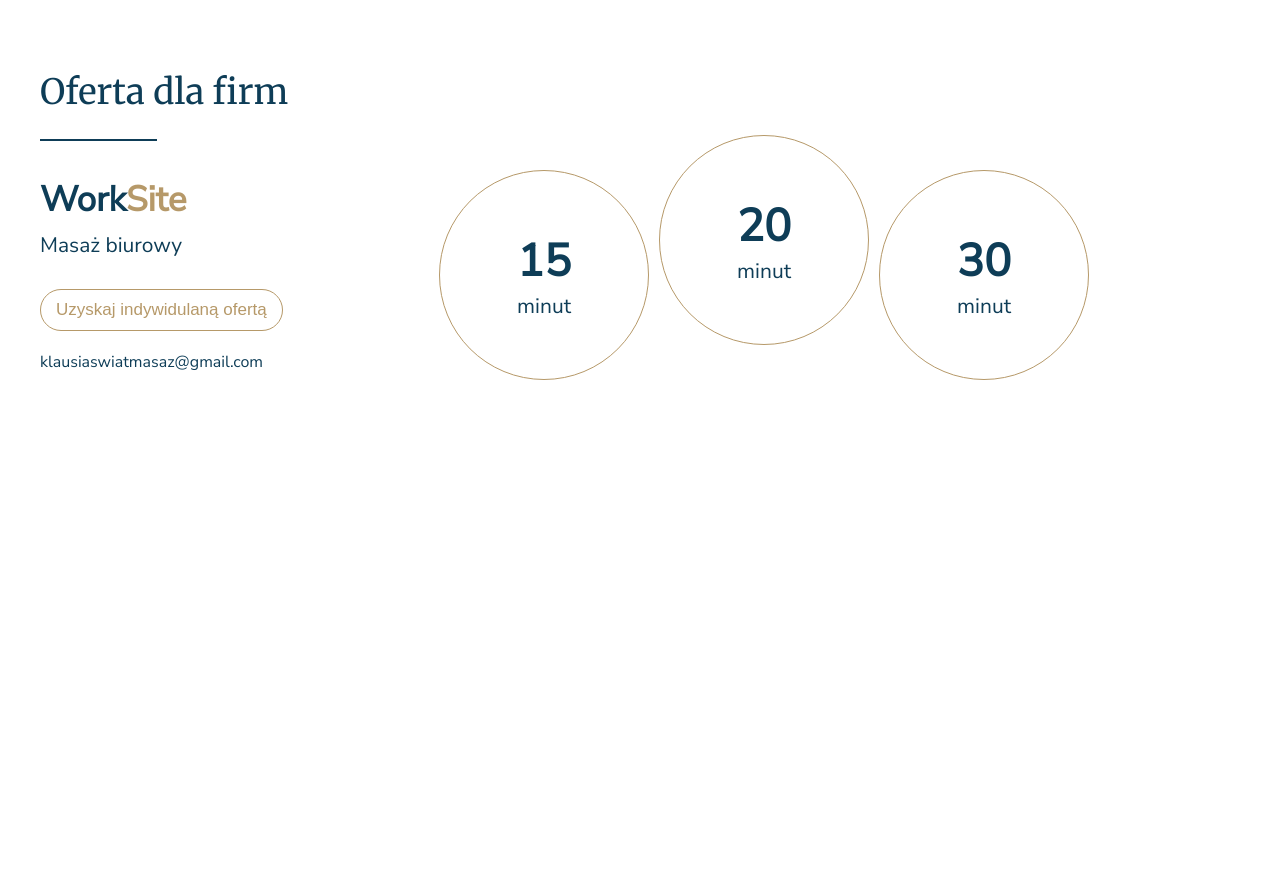
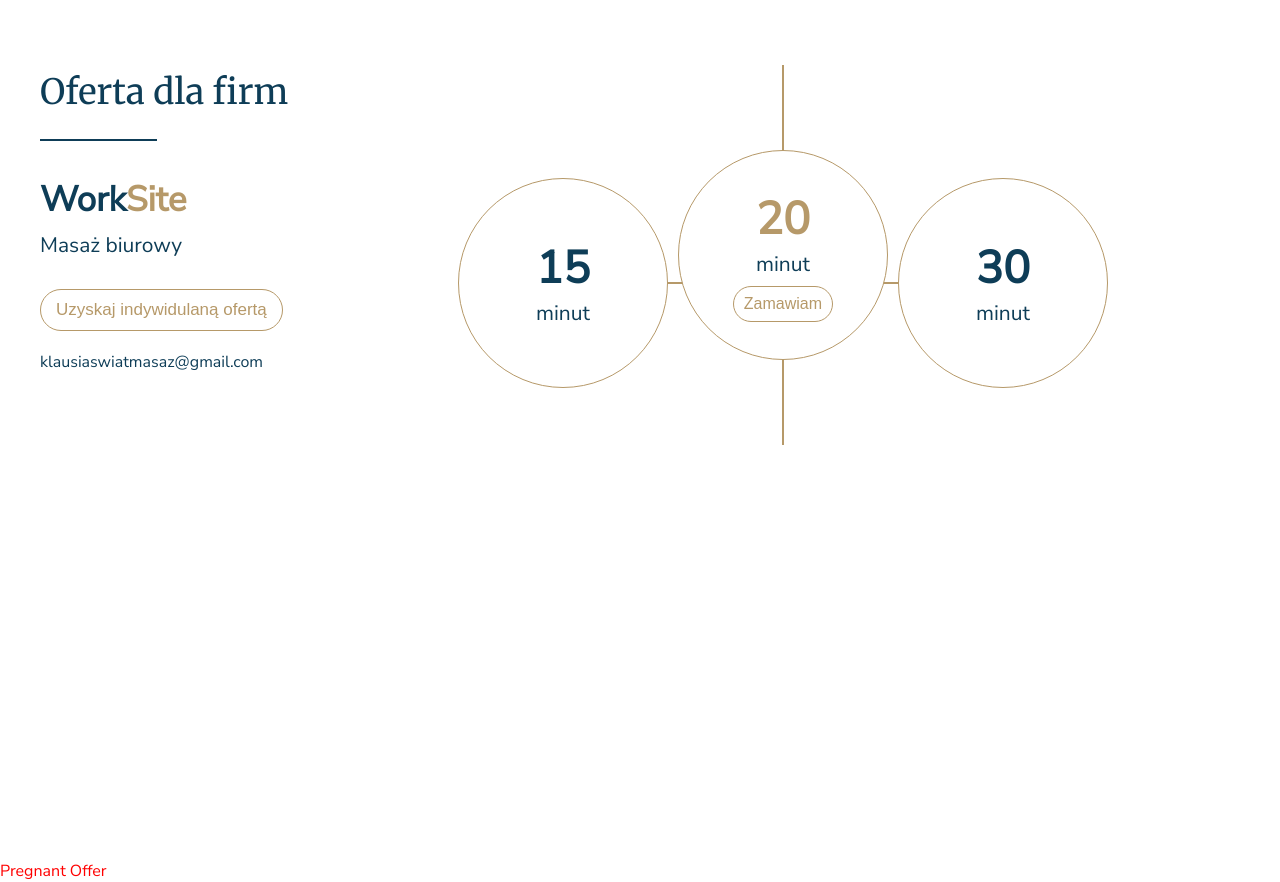
Before and after one commit to DBakalarski/swiat-masazu, a React (Create React App) app: page / in a window 1280 px wide. Shown: the part 1540-2422 px from the top of the page. Before the commit the page ends 2400 px from the top, so only its background shows below. Built offline with nearby package versions, Linux system fonts and the light colour scheme.

Commit message:
Add pregnant section

```diff
--- a/src/App.js
+++ b/src/App.js
@@ -4,6 +4,7 @@ import './App.scss';
 import Header from './Components/Header/Header'
 import Pricing from './Components/Pricing/Pricing'
 import OfficeOffer from './Components/OfficeOffer/OfficeOffer'
+import PregnantOffer from './Components/PregnantOffer/PregnantOffer'
 import Nav from './Components/Nav/Nav'
 
 class App extends Component {
@@ -14,6 +15,7 @@ class App extends Component {
         <Header />
         <Pricing />
         <OfficeOffer />
+        <PregnantOffer />
         {/* <Nav /> */}
       </React.Fragment>
     )
--- a/src/Components/OfficeOffer/OfficeOffer.module.scss
+++ b/src/Components/OfficeOffer/OfficeOffer.module.scss
@@ -10,7 +10,7 @@
 }
 
 .title_container {
-    flex-frow: 1;
+    flex-grow: 1;
 }
 
 .title {
@@ -63,7 +63,48 @@
     display: flex;
     justify-content: center;
     align-items: center;
-    margin-top: 100px;
+    margin-top: 80px;
+
+    &::before {
+        content: '';
+        display: inline-block;
+        position: absolute;
+        width: 2px;
+        height: 300px;
+        background-color: $secondary-color;
+        z-index: -1;
+        transform: rotate(90deg);
+    }
+
+    &:hover {
+        .circle_top {
+            .circle_time {
+                color: $primary-color;
+            }
+
+            .cricle_button {
+                display: none;
+            }
+
+            &::before {
+                height: 0;
+            }
+
+            &:hover {
+                .circle_time {
+                    color: $secondary-color;
+                }
+
+                .cricle_button {
+                    display: block;
+                }
+
+                &::before {
+                    height: 380px;
+                }
+            }
+        }
+    }
 }
 
 .circle,
@@ -83,8 +124,7 @@
 
 .circle_top {
     position: relative;
-    top: -35px;
-    margin: 0 10px;
+    margin: 0 10px 55px 10px;
 }
 
 .circle_time {
@@ -127,6 +167,22 @@
     transition: 0.5s;
 }
 
+.circle_top {
+    .circle_time {
+        color: $secondary-color;
+    }
+
+    .cricle_button {
+        display: block;
+    }
+
+    &::before {
+        height: 380px;
+    }
+}
+
+
+
 .circle:hover,
 .circle_top:hover {
     .circle_time {
--- /dev/null
+++ b/src/Components/PregnantOffer/PregnantOffer.js
@@ -0,0 +1,11 @@
+import React from 'react';
+import styles from './PregnantOffer.module.scss'
+
+const PregnantOffer = () => {
+    const { pregnant } = styles
+    return (
+        <div className={pregnant}>Pregnant Offer</div>
+    );
+}
+
+export default PregnantOffer;
--- /dev/null
+++ b/src/Components/PregnantOffer/PregnantOffer.module.scss
@@ -0,0 +1,5 @@
+@import '../../variables.scss';
+
+.pregnant {
+    color: red;
+}
```
